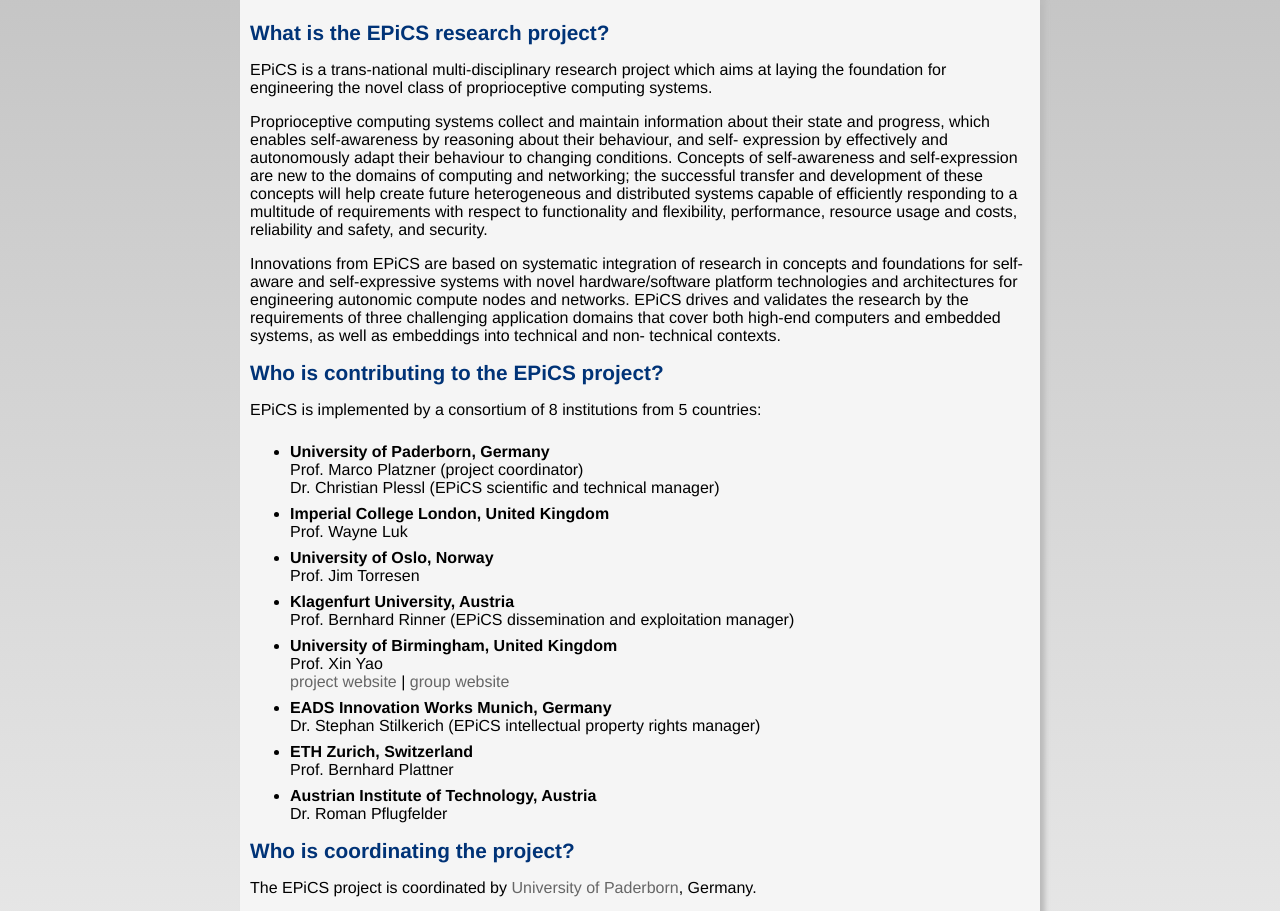
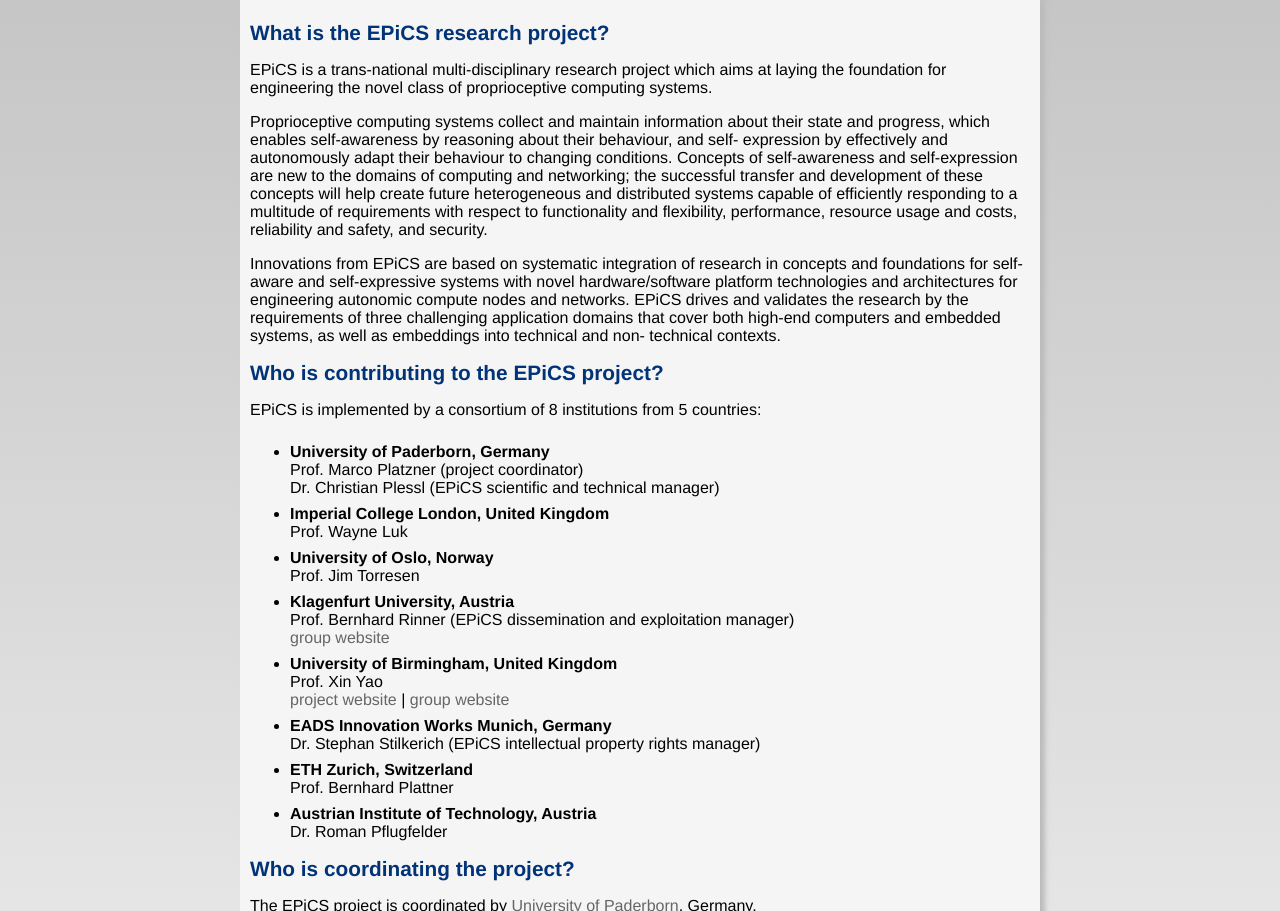
Before and after one commit to EPiCS/epics.github.com, a plain HTML site: page index.html in a window 1280 px wide. Shown: the part 189-1100 px from the top of the page. Drawn offline with Linux system fonts and the light colour scheme.

Commit message:
Add website for UNI KLU.

```diff
--- a/index.html
+++ b/index.html
@@ -67,7 +67,8 @@
         Prof. Jim Torresen
     </li>
     <li><strong>Klagenfurt University, Austria</strong><br/>
-        Prof. Bernhard Rinner (EPiCS dissemination and exploitation manager)
+        Prof. Bernhard Rinner (EPiCS dissemination and exploitation manager)<br/>
+        <a href="http://pervasive.uni-klu.ac.at/">group website</a>
     </li>
     <li><strong>University of Birmingham, United Kingdom</strong><br/>
         Prof. Xin Yao<br/>
```
